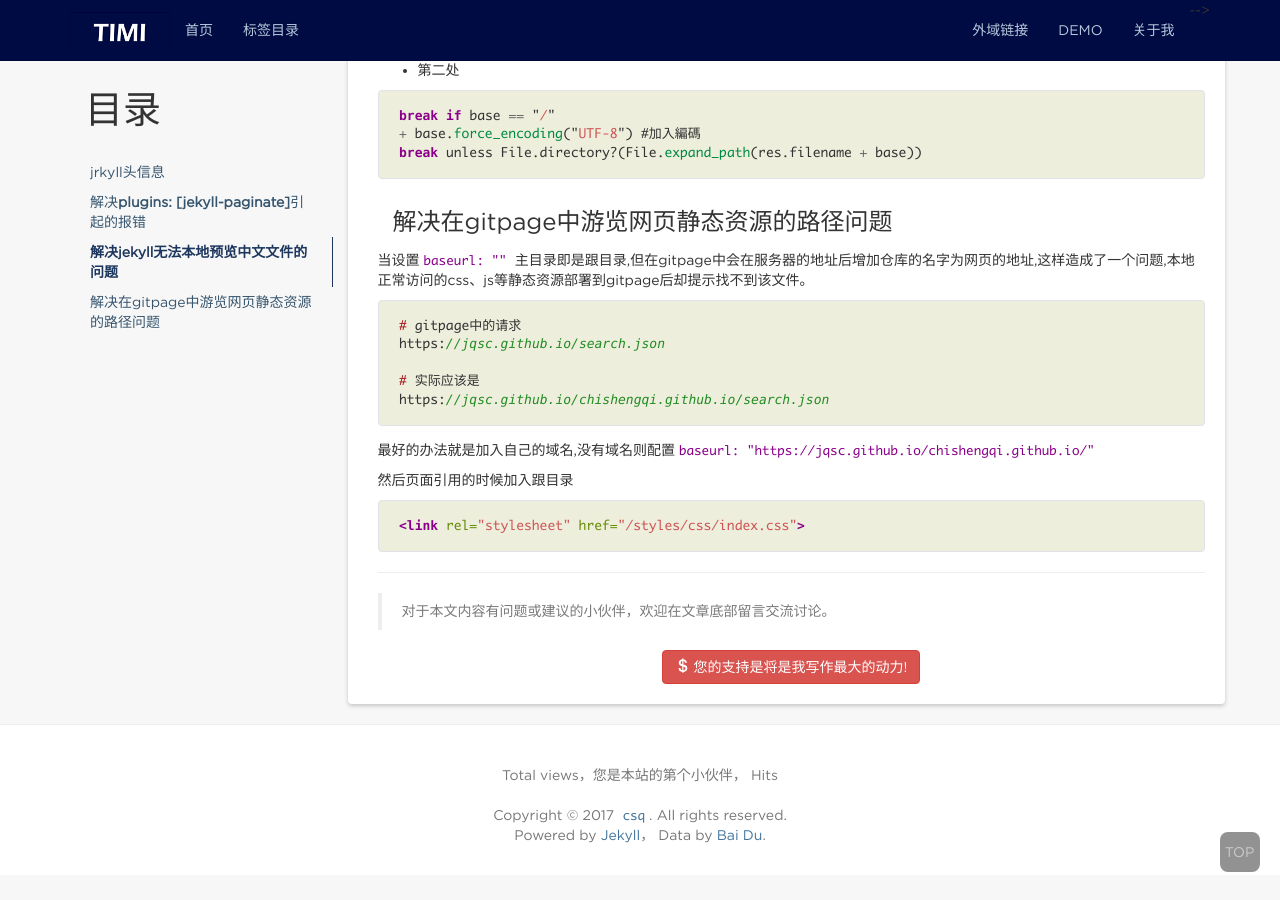
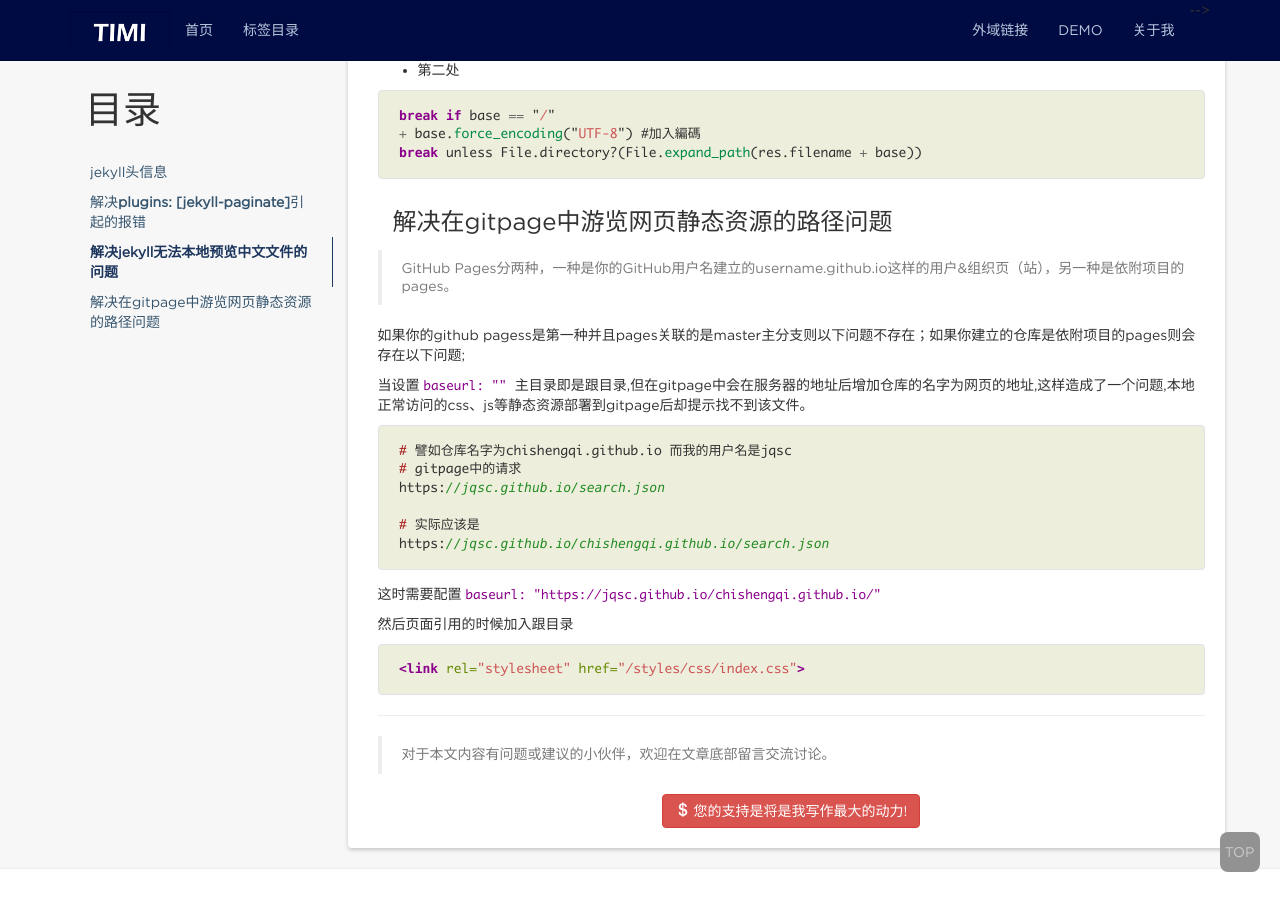
Before and after one commit to JQSC/blog, a Jekyll site: the page built from _posts/2017-10-16-使用jrkyll构建博客目录结构.md, in a window 1280 px wide and 900 px high, scrolled down 1409 px. Built offline with Jekyll 4.4.1, drawn with Linux system fonts in a browser that asks for light colours; nearby versions of some CDN libraries; comment, search, counter and statistics services are not loaded; before the commit the page ends 2284 px from its top, so only the background shows below that.

Commit message:
git push

````diff
--- a/_posts/2017-10-16-使用jrkyll构建博客目录结构.md
+++ b/_posts/2017-10-16-使用jrkyll构建博客目录结构.md
@@ -16,7 +16,7 @@
 <!-- more -->
 
 
-### jrkyll头信息
+### jekyll头信息
 这里的头信息非常关键，它是用来实现文章目录生成、文章分类的核心。
 其中的属性layout为当前页面需要套用的模板，其余的字面意思。
 它会把categories相同的归到同一目录下；方便查看管理。
@@ -64,9 +64,14 @@
 ```
 
 ### 解决在gitpage中游览网页静态资源的路径问题
+>GitHub Pages分两种，一种是你的GitHub用户名建立的username.github.io这样的用户&组织页（站），另一种是依附项目的pages。
+
+如果你的github pagess是第一种并且pages关联的是master主分支则以下问题不存在；如果你建立的仓库是依附项目的pages则会存在以下问题;
+
 当设置`baseurl: ""` 主目录即是跟目录,但在gitpage中会在服务器的地址后增加仓库的名字为网页的地址,这样造成了一个问题,本地正常访问的css、js等静态资源部署到gitpage后却提示找不到该文件。
 
 ```js
+# 譬如仓库名字为chishengqi.github.io 而我的用户名是jqsc
 # gitpage中的请求
 https://jqsc.github.io/search.json
 
@@ -74,7 +79,7 @@
 https://jqsc.github.io/chishengqi.github.io/search.json
 ```
 
-最好的办法就是加入自己的域名,没有域名则配置`baseurl: "https://jqsc.github.io/chishengqi.github.io/"`
+这时需要配置`baseurl: "https://jqsc.github.io/chishengqi.github.io/"`
 
 然后页面引用的时候加入跟目录
 ```html
````
